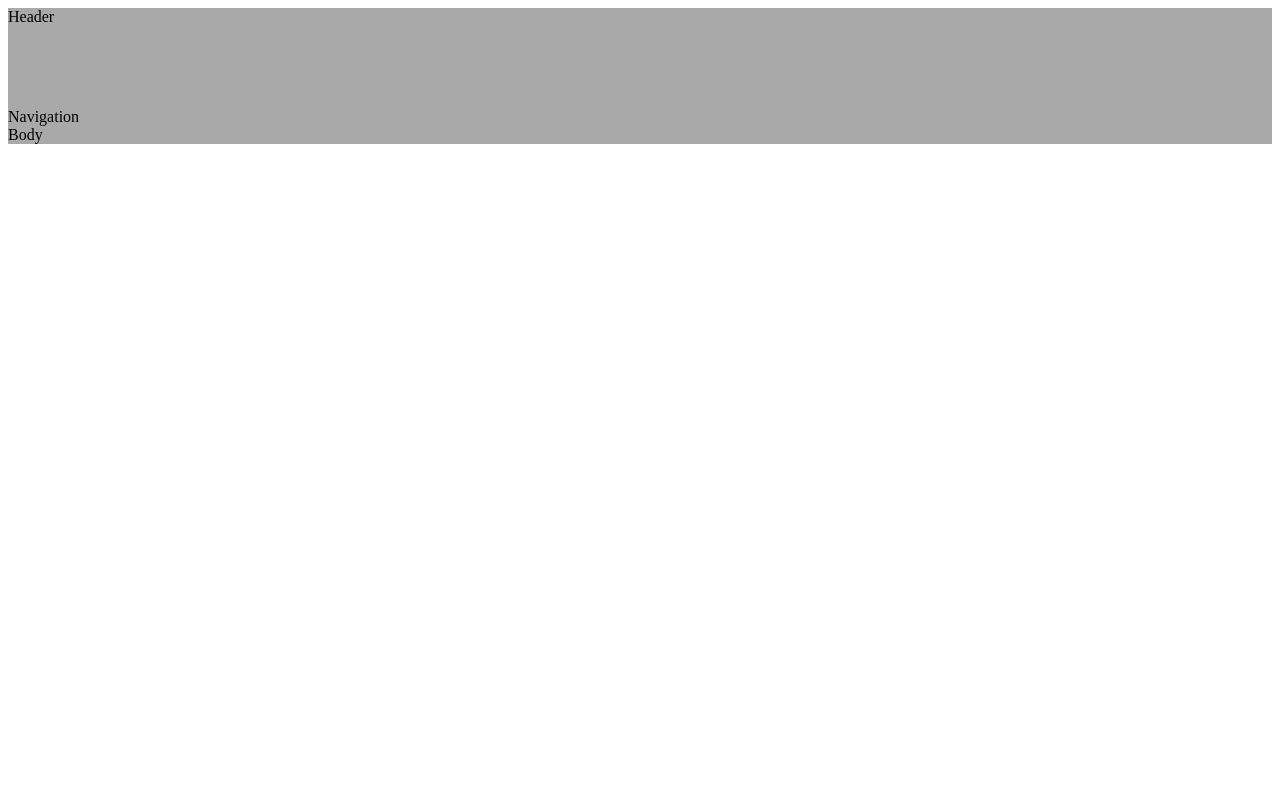
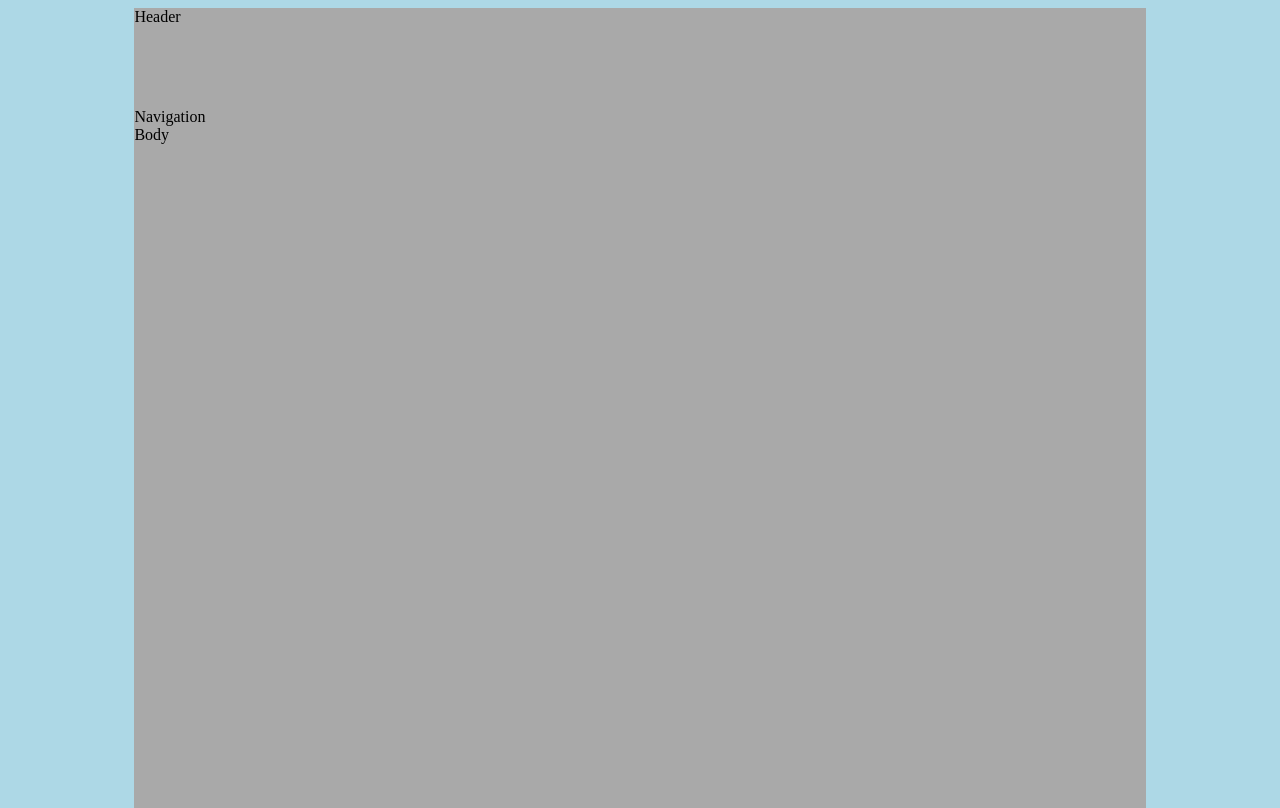
Before and after one commit to Sydney-Aydon/PlayingAround, a plain HTML site: page index.html in a window 1280 px wide. Drawn offline with Linux system fonts and the light colour scheme.

Commit message:
edit css

```diff
--- a/style.css
+++ b/style.css
@@ -1,9 +1,16 @@
 .wrapper{
+    height:100%;
     margin:0 auto;
     background-color: darkgrey;
     box-sizing: border-box;
-    width: 100%;
+    width:80%;
 }
 header{
     height:100px;
 }
+html, body{
+    height:100%;
+}
+body{
+    background-color: lightblue;
+}
```
